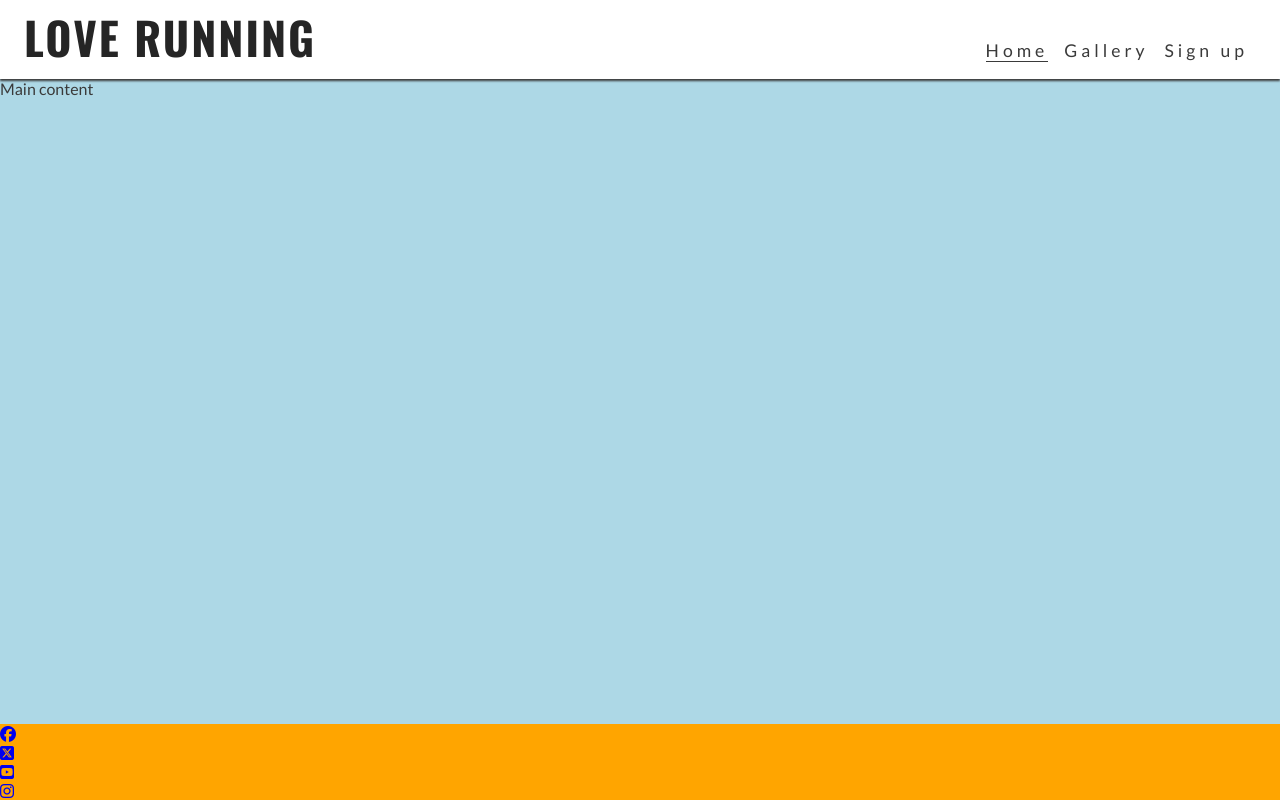
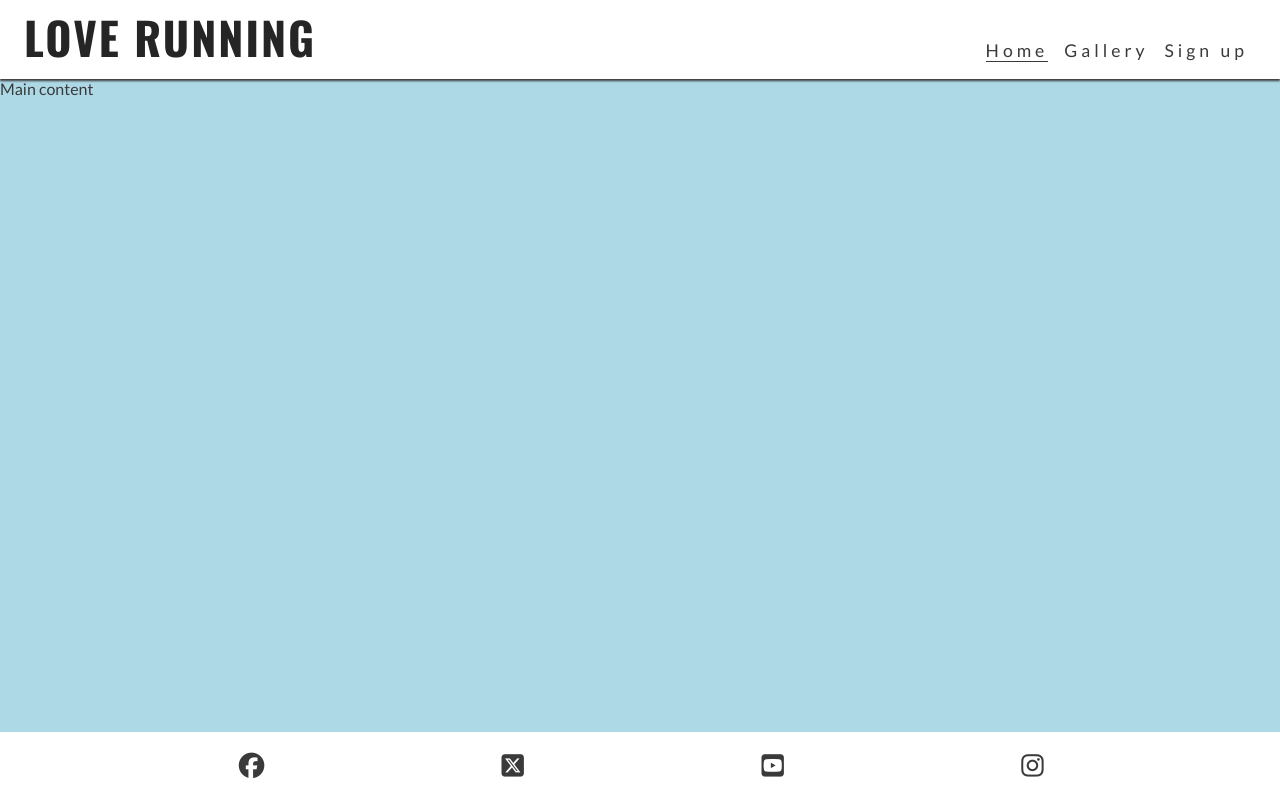
Before and after one commit to Rubina1978/love-running, a plain HTML site: page index.html in a window 1280 px wide. Drawn offline with nearby package versions, Linux system fonts and the light colour scheme.

Commit message:
styled social networks footer icons for all sizes of devices

```diff
--- a/assets/style.css
+++ b/assets/style.css
@@ -108,10 +108,19 @@ main {
 
 }
 /* footer */
-footer {
-    background-color: orange;
+#social-networks {
+    text-align: center;
+    padding: 20px 0;
+    display: flex;
+    justify-content: space-evenly;
+    list-style-type: none;
 }
-
+/* styling of the icons */
+#social-networks i {
+    font-size: 160%;
+    padding:5%;
+    color:#3a3a3a;
+}
 /* media querie for tablets and larger (768px and up) */
 
 @media screen and (min-width: 768px) {
@@ -144,6 +153,7 @@ main
 {
     margin-top:79px;
 }
+
 }
 
 @media screen and (min-width: 992px) {
--- a/index.html
+++ b/index.html
@@ -41,7 +41,7 @@
 
     <!-- footer -->
     <footer>
-        <ul>
+        <ul id="social-networks">
             <li><a href="https://www.facebook.com" target="_blank" rel="noopener"
                     aria-label="visit our facebook page, opens in another window"><i class="fa-brands fa-facebook"></i></a></li>
             <li><a href="https://www.twitter.com" target="_blank" rel="noopener"
```
